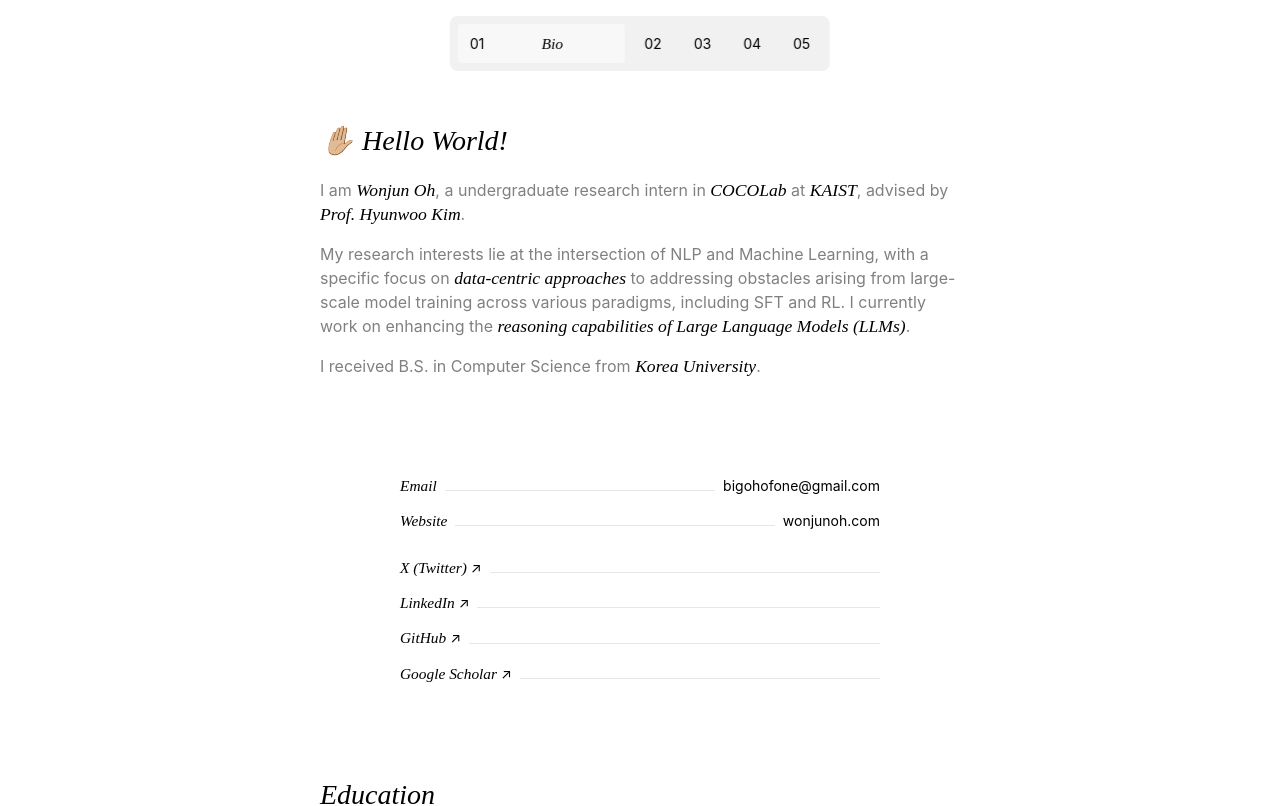
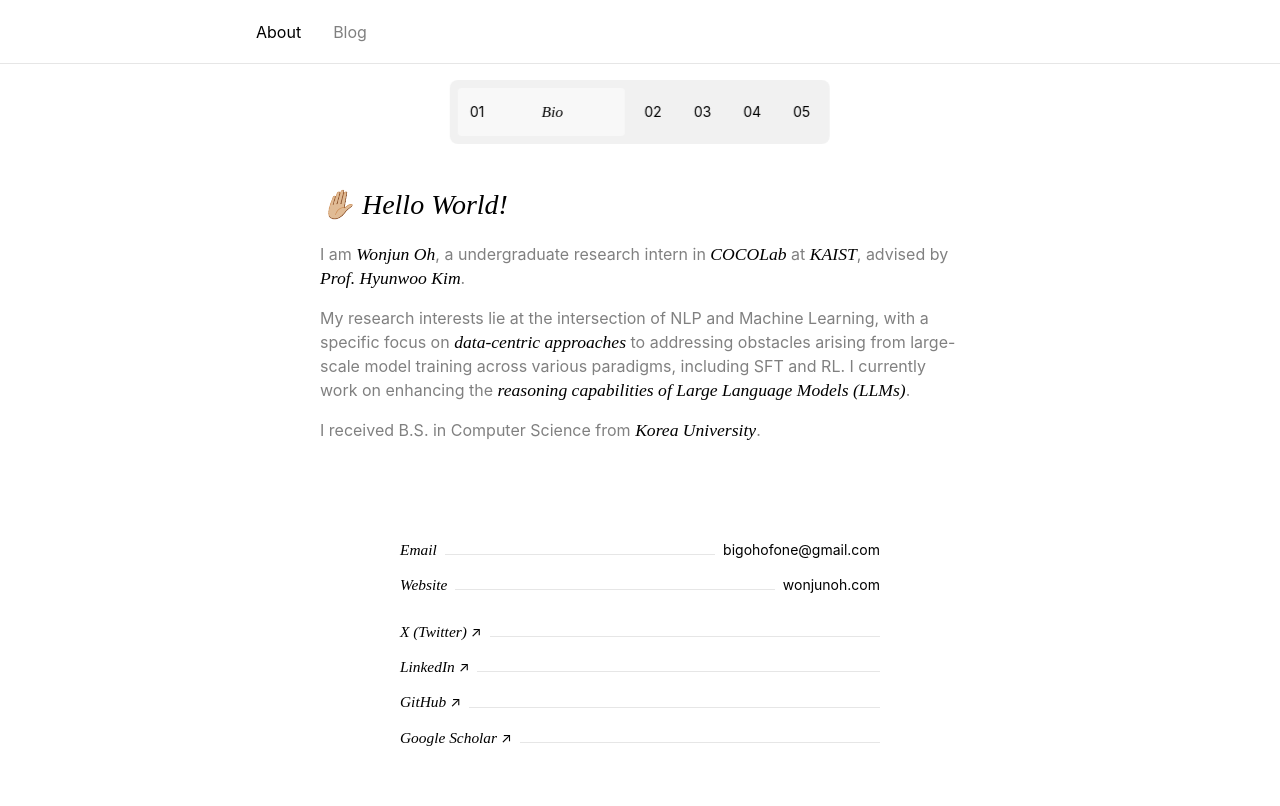
Before and after one commit to bigohofone/bigohofone.github.io, a React (Create React App) app: page / in a window 1280 px wide. Shown: the top 806 px of the page. Built offline with nearby package versions, Linux system fonts and the light colour scheme; the HTML template or start-up script is replaced by a standard one; a web font is replaced by a local one; what @react-pdf/renderer would draw is missing.

Commit message:
add menu

```diff
--- a/package.json
+++ b/package.json
@@ -3,16 +3,22 @@
   "name": "bigohofone.github.io",
   "version": "0.1.0",
   "dependencies": {
+    "@notionhq/client": "^5.11.1",
     "@react-pdf/renderer": "^4.3.2",
     "@testing-library/dom": "^10.4.0",
     "@testing-library/jest-dom": "^6.6.3",
     "@testing-library/react": "^16.3.0",
     "@testing-library/user-event": "^13.5.0",
+    "axios": "^1.13.6",
+    "disqus-react": "^1.1.7",
+    "dotenv": "^17.3.1",
+    "notion-to-md": "^3.1.9",
     "pdfjs": "^2.5.4",
     "react": "^19.1.0",
     "react-dom": "^19.1.0",
     "react-icons": "^5.5.0",
     "react-markdown": "^10.1.0",
+    "react-notion": "^0.10.0",
     "react-pdf": "^10.2.0",
     "react-router-dom": "^6.30.3",
     "react-scripts": "^0.0.0",
--- a/src/App.js
+++ b/src/App.js
@@ -1,9 +1,10 @@
 import { AppProvider } from './contexts/AppContext';
 import { BrowserRouter, Routes, Route } from 'react-router-dom';
 
-import { routeConfig } from './Routes';
+import { routeConfig } from './route';
 
 import Footer from './components/footer'
+import Menu from './components/menu';
 
 import './assets/styles/fonts.css';
 import './assets/styles/material-symbols.css';
@@ -22,7 +23,7 @@
   return (
     <AppProvider>
       <BrowserRouter>
-        {/* <Nav /> */}
+        <Menu />
         <Routes>
           {routeConfig.map(route => (
             <Route
--- a/src/assets/styles/base/dock.css
+++ b/src/assets/styles/base/dock.css
@@ -15,6 +15,11 @@
     background: rgba(200, 200, 200, 0.25);
     backdrop-filter: blur(8px);
     -webkit-backdrop-filter: blur(8px);
+    transition: top 0.5s ease-in-out;
+}
+
+body.menu-visible .dock-container {
+    top: calc(16px + 4rem);
 }
 
 .dock-wrapper {
@@ -32,6 +37,7 @@
 }
 
 .dock__item {
+    height: 3rem;
     display: flex;
     align-items: center;
     gap: 0;
--- a/src/assets/styles/base/menu.css
+++ b/src/assets/styles/base/menu.css
@@ -1,67 +1,188 @@
-.menu-container {
-    width: fit-content;
-    max-width: calc(100% - 16px * 2);
+/* Base Container */
+.top-menu-container {
     position: fixed;
-    top: 16px;
-    left: 16px;
-    padding: 16px;
-    border-radius: 8px;
-
+    top: 0;
+    left: 0;
+    width: 100%;
+    height: 4rem;
+    z-index: 1000;
+    background: var(--sys-color-bw-0);
+    transition: all 0.5s ease-in-out;
+    border-bottom: 1px solid var(--sys-color-btn-border);
     display: flex;
-    justify-content: space-between;
-    gap: 16px;
-
-    background: rgba(225, 225, 225, 0.5);
-    backdrop-filter: blur(8px);
-    -webkit-backdrop-filter: blur(8px);
+    justify-content: center;
+    padding: 0 1rem;
 }
 
-.menu {
-    width: max-content;
-    display: flex;
+.top-menu-container.hidden {
+    transform: translateY(-100%);
 }
 
-.menu-logo {
+.top-menu-container.visible {
+    transform: translateY(0);
+}
+
+.top-menu-inner {
+    width: 100%;
+    height: 100%;
+    max-width: 768px;
     display: flex;
     align-items: center;
-
-    width: max-content;
-    height: 32px;
-    padding: 0 16px;
-    border-radius: 4px;
-    border: none;
-    background: transparent;
-    cursor: pointer;
-
-    font-size: var(--sys-font-l);
-    font-weight: 700;
-    color: var(--sys-color-link);
-    line-height: 1;
+    justify-content: space-between;
+    /* padding: 0 1rem; */
+    box-sizing: border-box;
 }
 
-.menu__item {
+.top-menu-left {
+    display: flex;
+    gap: 0.5rem;
+    align-items: center;
+}
+
+.top-menu-logo {
+    font-size: var(--sys-font-2xl);
+}
+
+.top-menu-name {
+    font-family: var(--sys-font-family-emphasis);
+    font-style: italic;
+    font-weight: var(--sys-font-weight-bold);
+    color: var(--sys-color-text-main);
+    font-size: 1.1em;
+
+}
+
+.desktop-menu {
+    display: flex;
+    gap: 2rem;
+}
+
+.menu-link {
+    text-decoration: none;
+    color: var(--color-text-secondary);
+    font-size: 1rem;
+    font-weight: var(--sys-font-weight-normal);
+    transition: all 0.5s ease-in-out;
+    color: var(--sys-color-text-secondary);
+}
+
+.menu-link:hover,
+.menu-link.active {
+    color: var(--sys-color-text-main);
+}
+
+.mobile-menu-toggle {
+    display: none;
+}
+
+.hamburger-btn {
+    background: none;
+    border: none;
+    cursor: pointer;
+    padding: 0;
     display: flex;
     align-items: center;
-
-    width: max-content;
-    height: 32px;
-    padding: 0 16px;
-    border-radius: 4px;
-    border: none;
-    background: transparent;
-    cursor: pointer;
-
-    font-size: var(--sys-font-m);
-    font-weight: 400;
-    color: var(--wr-text-secondary);
-    line-height: 1;
+    color: var(--sys-color-text-main);
 }
 
-.menu__item.active {
-    color: var(--sys-color-link);
+/* Mobile Full Screen Menu */
+.mobile-full-menu {
+    position: fixed;
+    top: 0;
+    left: 0;
+    width: 100%;
+    height: 100vh;
+    background-color: var(--sys-color-bw-0);
+    z-index: 2000;
+    display: flex;
+    flex-direction: column;
+    transform: translateX(100%);
+    opacity: 0;
+    transition: all 0.5s ease-in-out;
+    visibility: hidden;
 }
 
-.menu__item:hover {
-    text-decoration: underline;
+.mobile-full-menu.open {
+    transform: translateX(0);
+    opacity: 1;
+    visibility: visible;
+    padding: 0 1rem;
+}
+
+.mobile-menu-header {
+    height: 4rem;
+    display: flex;
+    align-items: center;
+    justify-content: space-between;
+}
+
+.mobile-menu-title {
+    font-family: var(--sys-font-family-emphasis);
+    font-style: italic;
+    font-size: var(--sys-font-m);
+    font-weight: var(--sys-font-weight-bold);
+    color: var(--sys-color-text-secondary);
+}
+
+.close-btn {
+    background: none;
+    border: none;
     cursor: pointer;
+    padding: 0;
+    display: flex;
+    align-items: center;
+    color: var(--sys-color-text-main);
 }
+
+.close-btn .material-symbols-outlined {
+    font-size: 2rem;
+}
+
+.mobile-menu-links {
+    display: flex;
+    flex-direction: column;
+    align-items: start;
+    padding-top: 1rem;
+    flex: 1;
+    gap: 1rem;
+}
+
+.mobile-menu-link {
+    height: 2rem;
+    text-decoration: none;
+    font-size: var(--sys-font-m);
+    font-weight: var(--sys-font-weight-normal);
+    color: var(--color-text-secondary, #666);
+    transition: all 0.5s ease-in-out;
+    display: flex;
+    align-items: center;
+    justify-content: flex-start;
+}
+
+.mobile-menu-link.active {
+    color: var(--color-text, #000);
+}
+
+/* Responsive */
+@media screen and (max-width: 768px) {
+    .desktop-menu {
+        display: none;
+    }
+
+    .mobile-menu-toggle {
+        display: flex;
+        margin-left: auto;
+    }
+}
+
+body {
+    transition: all 0.5s ease-in-out;
+}
+
+body.menu-visible {
+    padding-top: 4rem;
+}
+
+body.menu-hidden {
+    padding-top: 0;
+}
--- a/src/assets/styles/components/footer.css
+++ b/src/assets/styles/components/footer.css
@@ -5,7 +5,7 @@
 
 .footer {
     width: 100%;
-    max-width: 640px;
+    max-width: 768px;
     margin: 0 auto;
     display: flex;
     flex-direction: column;
--- a/src/assets/styles/material-symbols.css
+++ b/src/assets/styles/material-symbols.css
@@ -5,7 +5,7 @@
 .material-symbols-outlined {
   font-variation-settings:
     'FILL' 0,
-  'wght' 400,
+    'wght' 200,
     'GRAD' 0,
     'opsz' 24;
 }
@@ -14,7 +14,7 @@
 .material-symbols-rounded {
   font-variation-settings:
     'FILL' 0,
-  'wght' 400,
+    'wght' 200,
     'GRAD' 0,
     'opsz' 24
 }
--- /dev/null
+++ b/src/components/menu.jsx
@@ -0,0 +1,105 @@
+import React, { useState, useEffect, useRef, useCallback } from 'react';
+import { NavLink } from 'react-router-dom';
+import { routeConfig } from '../route';
+
+// ── Component ──────────────────────────────────────────────────────────────────
+
+const Menu = () => {
+    const [isVisible, setIsVisible] = useState(true);
+    const [isMobileMenuOpen, setIsMobileMenuOpen] = useState(false);
+    const lastScrollY = useRef(0);
+
+    const handleScroll = useCallback(() => {
+        const currentScrollY = window.scrollY;
+
+        // Always show menu if mobile full-screen menu is open
+        if (isMobileMenuOpen) return;
+
+        // Show when scrolling up or at top, hide when scrolling down
+        if (currentScrollY === 0 || currentScrollY < lastScrollY.current) {
+            setIsVisible(true);
+        } else if (currentScrollY > lastScrollY.current + 10) {
+            setIsVisible(false);
+        }
+
+        lastScrollY.current = currentScrollY;
+    }, [isMobileMenuOpen]);
+
+    useEffect(() => {
+        window.addEventListener('scroll', handleScroll, { passive: true });
+        return () => window.removeEventListener('scroll', handleScroll);
+    }, [handleScroll]);
+
+    useEffect(() => {
+        if (isVisible) {
+            document.body.classList.add('menu-visible');
+            document.body.classList.remove('menu-hidden');
+        } else {
+            document.body.classList.add('menu-hidden');
+            document.body.classList.remove('menu-visible');
+        }
+    }, [isVisible]);
+
+    const toggleMobileMenu = () => {
+        setIsMobileMenuOpen(prev => !prev);
+    };
+
+    const closeMobileMenu = () => {
+        setIsMobileMenuOpen(false);
+    };
+
+    return (
+        <>
+            <header className={`top-menu-container ${isVisible ? 'visible' : 'hidden'}`}>
+                <div className="top-menu-inner">
+                    {/* <NavLink to="/" className="top-menu-left" style={{ textDecoration: 'none' }}>
+                        <div className="top-menu-logo">✋🏼</div>
+                        <span className="top-menu-name">Wonjun Oh</span>
+                    </NavLink> */}
+
+                    <div className="top-menu-right desktop-menu">
+                        {routeConfig.filter(route => route.isMenu).map(route => (
+                            <NavLink
+                                key={route.path}
+                                to={route.path}
+                                className={({ isActive }) => `menu-link ${isActive ? 'active' : ''}`}
+                            >
+                                {route.label}
+                            </NavLink>
+                        ))}
+                    </div>
+
+                    <div className="top-menu-right mobile-menu-toggle">
+                        <button className="hamburger-btn" onClick={toggleMobileMenu} aria-label="Open Menu">
+                            <span className="material-symbols-outlined">menu</span>
+                        </button>
+                    </div>
+                </div>
+            </header>
+
+            {/* Mobile Full Screen Menu */}
+            <div className={`mobile-full-menu ${isMobileMenuOpen ? 'open' : ''}`}>
+                <div className="mobile-menu-header">
+                    <span className="mobile-menu-title">Menu</span>
+                    <button className="close-btn" onClick={closeMobileMenu} aria-label="Close Menu">
+                        <span className="material-symbols-outlined">close</span>
+                    </button>
+                </div>
+                <div className="mobile-menu-links">
+                    {routeConfig.filter(route => route.isMenu).map(route => (
+                        <NavLink
+                            key={route.path}
+                            to={route.path}
+                            className={({ isActive }) => `mobile-menu-link ${isActive ? 'active' : ''}`}
+                            onClick={closeMobileMenu}
+                        >
+                            {route.label}
+                        </NavLink>
+                    ))}
+                </div>
+            </div>
+        </>
+    );
+};
+
+export default Menu;
--- /dev/null
+++ b/src/pages/BlogPage.jsx
@@ -0,0 +1,22 @@
+import React from 'react';
+import HeaderShortcutDock from '../components/headerShortcutDock';
+
+const BlogPage = () => {
+    return (
+        <main style={{ position: 'fixed', width: '100vw', minHeight: '100vh', margin: 0, padding: 0 }}>
+            {/* <HeaderShortcutDock /> */}
+            <div style={{ width: '100%', height: 'calc(100vh - 4rem)' }}>
+                <iframe
+                    title="Notion Blog"
+                    src="https://bigohofone.notion.site/ebd//2eb3a2cf091b804f9abaff7c1c33c88c?v=2eb3a2cf091b80d18221000ca27137e5"
+                    width="100%"
+                    height="100%"
+                    frameBorder="0"
+                    allowFullScreen
+                />
+            </div>
+        </main>
+    );
+};
+
+export default BlogPage;
--- a/src/pages/ResumePage.jsx
+++ b/src/pages/ResumePage.jsx
@@ -27,9 +27,8 @@
         <main className="base-layout">
 
             <HeaderShortcutDock />
+
             <BioSection />
-
-
 
             <EducationSection
                 title={education.title}
--- a/src/routes.js
+++ b/src/route.js
@@ -1,6 +1,6 @@
-// routes.js
 import ResumePage from './pages/ResumePage';
 import ProjectsPage from './pages/ProjectsPage';
+import BlogPage from './pages/BlogPage';
 
 export const routeConfig = [
     {
@@ -9,10 +9,16 @@
         element: <ResumePage />,
         isMenu: true,
     },
+    // {
+    //     path: "/projects",
+    //     label: "Projects",
+    //     element: <ProjectsPage />,
+    //     isMenu: true,
+    // },
     {
-        path: "/projects",
-        label: "Projects",
-        element: <ProjectsPage />,
+        path: "/blog",
+        label: "Blog",
+        element: <BlogPage />,
         isMenu: true,
     },
     // // 메뉴에는 안 보이지만 페이지는 존재하는 경우
```
Also changed, not shown: src/components/nav.jsx (deleted, +0 -28 lines), 1 other file (tests, documents, lock files or other folders). Lines whose indentation alone changed are shown as unchanged.
